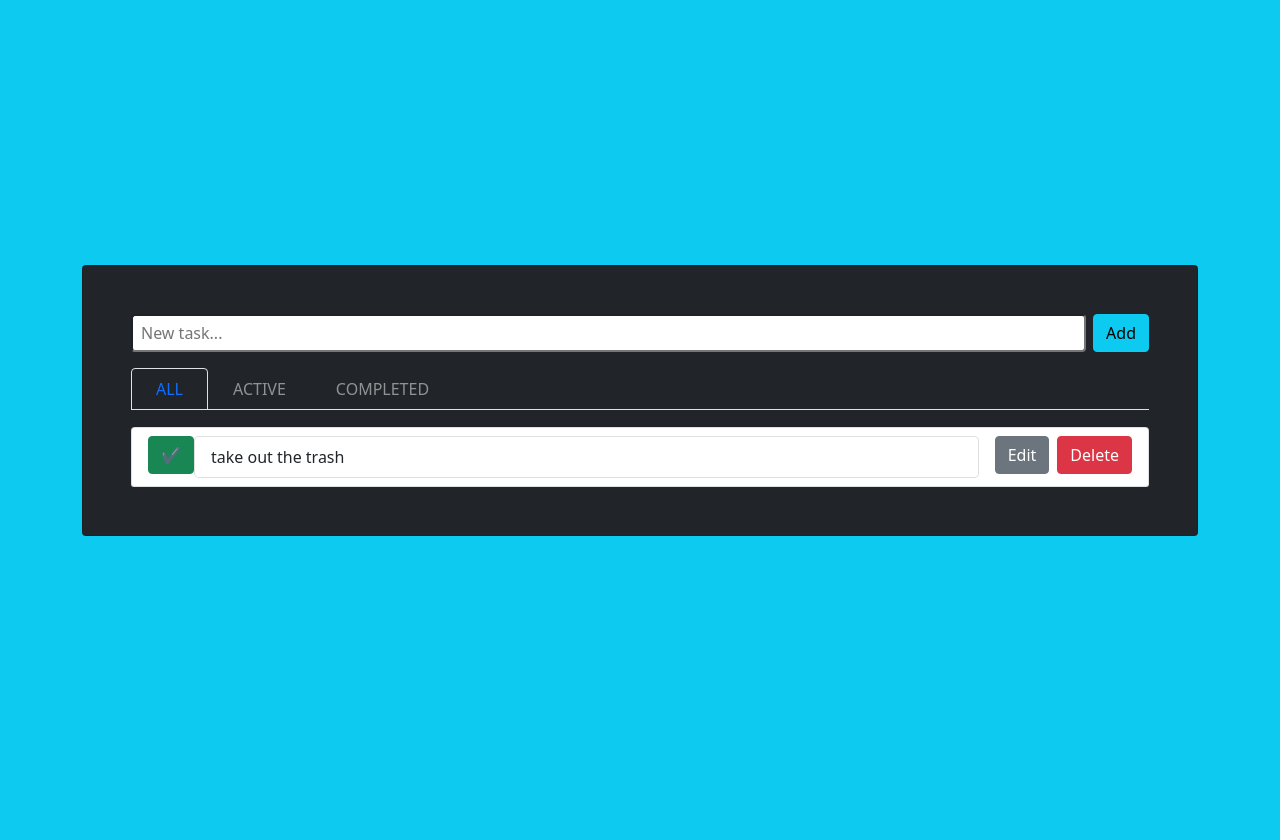
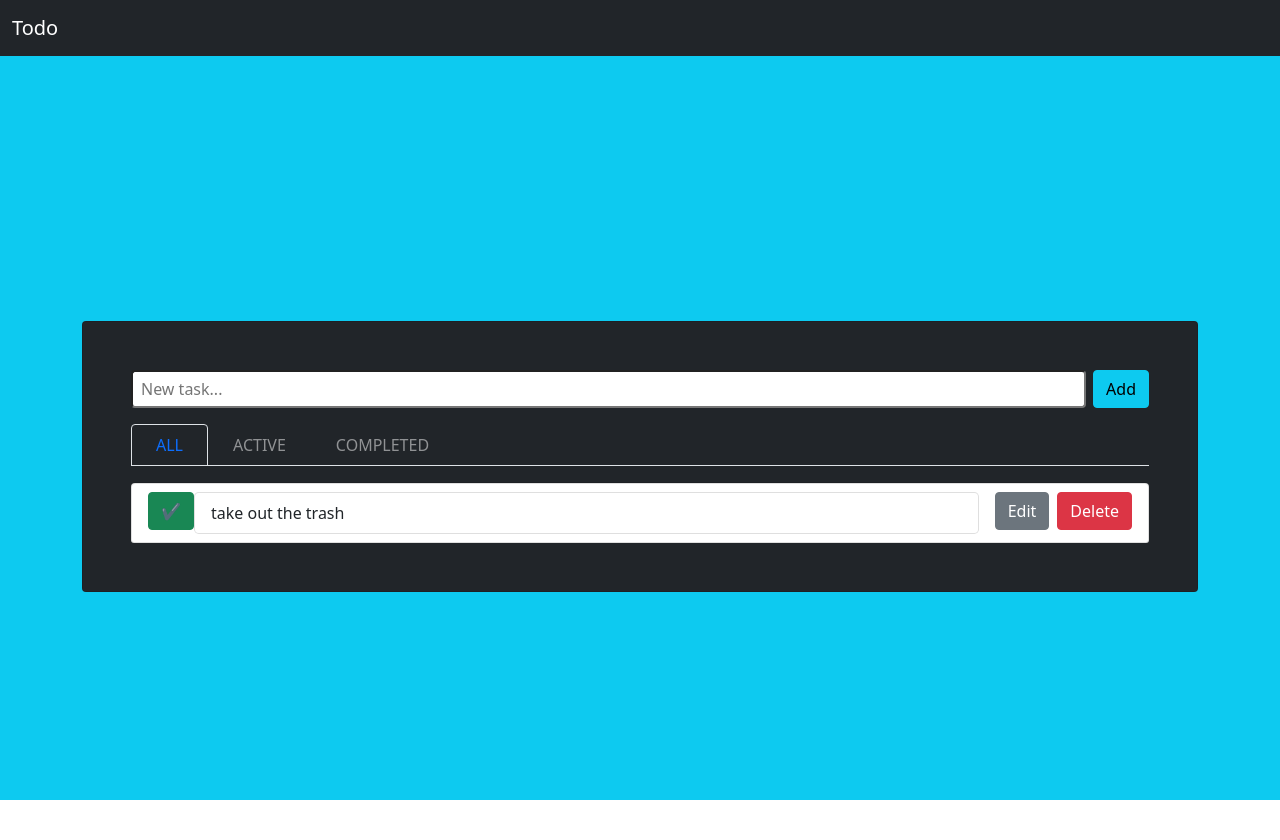
Before and after one commit to dainiuxt/todo, a Flask app: page / in a window 1280 px wide. Shown: the top 840 px of the page. Before the commit the page ends 536 px from the top, so only its background shows below. Run offline with Flask 3, Linux system fonts and the light colour scheme.

Commit message:
add top navbar

```diff
--- a/templates/layout.html
+++ b/templates/layout.html
@@ -14,7 +14,14 @@
 </head>
 <body>
     <main class="vh-100 bg-info">
-
+        <nav class="navbar navbar-expand-lg navbar-light bg-dark">
+            <div class="container-fluid">
+              <a class="navbar-brand text-white" href="#">Todo</a>
+              <button class="navbar-toggler" type="button" data-bs-toggle="collapse" data-bs-target="#navbarText" aria-controls="navbarText" aria-expanded="false" aria-label="Toggle navigation">
+                <span class="navbar-toggler-icon"></span>
+              </button>
+            </div>
+          </nav>
         <section class="container h-100">
             <div class="row d-flex align-items-center h-100">
                 <div class="col">
```
